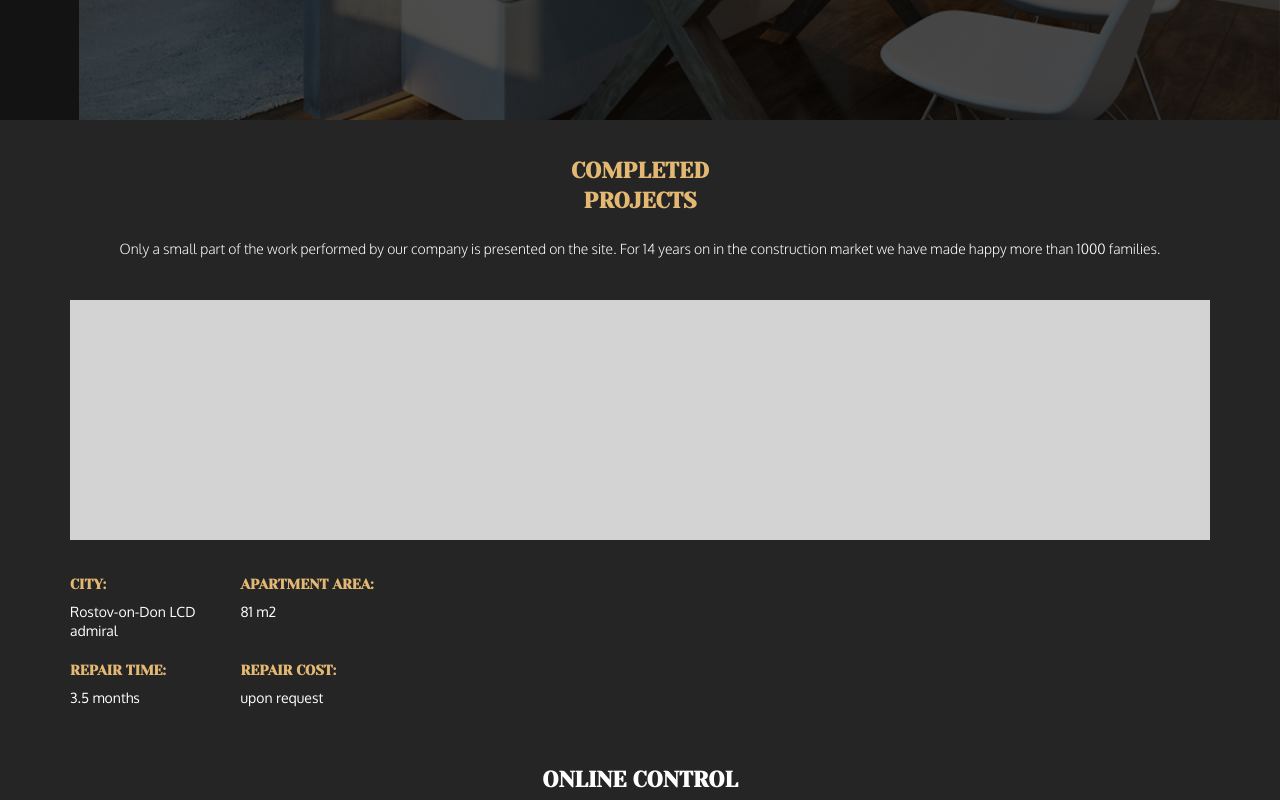
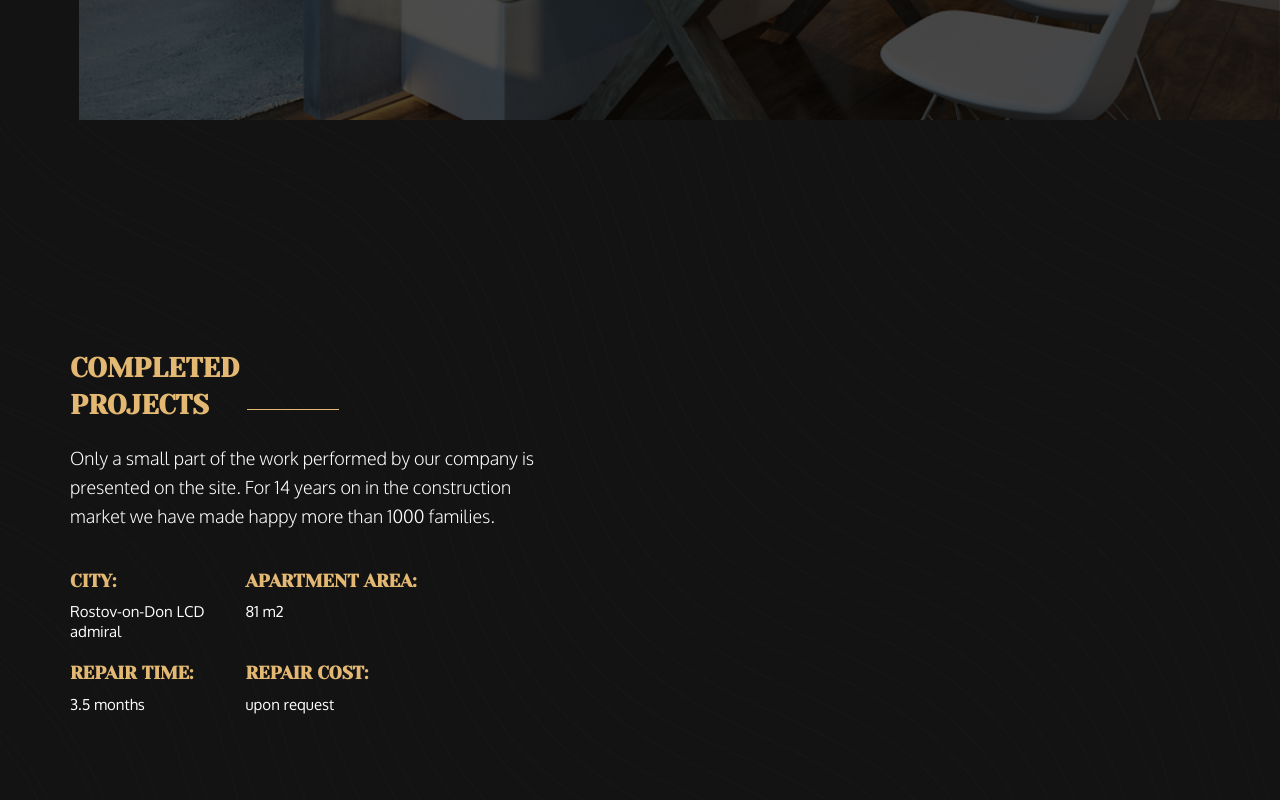
Before and after one commit to felixlopz/repair-design-project, a website: page src/copy/index.html in a window 1280 px wide. Shown: the part 680-1480 px from the top of the page. Drawn offline with nearby package versions, Linux system fonts and the light colour scheme; files that its build step writes are made by us from their sources; files whose address does not match are found by name.

Commit message:
preparing for implementing the projects section

```diff
--- a/src/copy/index.html
+++ b/src/copy/index.html
@@ -67,35 +67,37 @@
 		</div>
 	</header>
 	<main>
-		<section class="projects container">
-			<h2 class="title title--primary">
+		<section class="projects">
+			<div class="container">
+				<h2 class="title title--primary projects__title">
 					Completed <br> Projects
 				</h2>
-			<p class="paragraph control__paragraph">
+				<p class="paragraph projects__paragraph">
 					Only a small part of the work performed by our company is presented on the site. For 14 years on in the construction market we have made happy more than 1000 families.
 				</p>
-			<div class="carousel">
-				<div class="carousel__images">
+				<div class="project-carousel">
+					<div class="project-carousel__images">
 					</div>
-				<div class="carousel__info">
-					<ul class="carousel__details">
-						<li class="carousel__item">
-							<h3 class="carousel__title">city:</h3>
-							<p class="carousel__desc">Rostov-on-Don LCD admiral</p>
+					<div class="project-carousel__info">
+						<ul class="project-carousel__details">
+							<li class="project-carousel__item">
+								<h3 class="project-carousel__title">city:</h3>
+								<p class="project-carousel__desc">Rostov-on-Don LCD admiral</p>
 							</li>
-						<li class="carousel__item">
-							<h3 class="carousel__title">apartment area:</h3>
-							<p class="carousel__desc">81 m2</p>
+							<li class="project-carousel__item">
+								<h3 class="project-carousel__title">apartment area:</h3>
+								<p class="project-carousel__desc">81 m2</p>
 							</li>
-						<li class="carousel__item">
-							<h3 class="carousel__title">repair time:</h3>
-							<p class="carousel__desc">3.5 months</p>
+							<li class="project-carousel__item">
+								<h3 class="project-carousel__title">repair time:</h3>
+								<p class="project-carousel__desc">3.5 months</p>
 							</li>
-						<li class="carousel__item">
-							<h3 class="carousel__title">repair cost:</h3>
-							<p class="carousel__desc">upon request</p>
+							<li class="project-carousel__item">
+								<h3 class="project-carousel__title">repair cost:</h3>
+								<p class="project-carousel__desc">upon request</p>
 							</li>
 						</ul>
+					</div>
 				</div>
 			</div>
 		</section>
--- a/src/sass/base/_typography.scss
+++ b/src/sass/base/_typography.scss
@@ -29,3 +29,16 @@
 		margin-bottom: 4rem;
 	}
 }
+
+
+// Dekstop Styles
+@include respond (tab-port){
+	.title{
+		font-size: 2.7rem;
+	}
+	.paragraph{
+		font-size: 1.8rem;
+		line-height: 29px;
+	}
+
+}
--- a/src/sass/components/_carousel.scss
+++ b/src/sass/components/_project-carousel.scss
@@ -1,4 +1,4 @@
-.carousel{
+.project-carousel{
 	&__images{
 		height: 24rem;
 		background: lightgrey;
@@ -36,4 +36,24 @@
 		font-size: 1.4rem;
 		line-height: 135.84%;
 	}
+
+	@include respond(tab-port){
+		&__images{
+			display: none;
+		}
+
+		&__info{
+			max-width: 35.1rem;
+		}
+
+		&__title{
+			font-size: 1.8rem;
+
+		}
+
+		&__desc{
+			font-size: 1.5rem;
+			line-height: 20px;
+		}
+	}
 }
--- a/src/sass/main.scss
+++ b/src/sass/main.scss
@@ -12,7 +12,7 @@
 
 // 5. Components
 @import 'components/button', 'components/separator', 'components/form',
-			  'components/carousel', 'components/card', 'components/team';
+			  'components/project-carousel', 'components/card', 'components/team';
 
 // 6. Page-specific styles
 @import 'pages/home';
--- a/src/sass/pages/_home.scss
+++ b/src/sass/pages/_home.scss
@@ -1,6 +1,37 @@
 
 .projects{
 	margin-top: 3.6rem;
+
+	@include respond (tab-port){
+		position: relative;
+		min-height: 107.4rem;
+		padding-top: 17.6rem;
+		margin-top: 0;
+		text-align: left;
+		background:
+		 url('../assets/bg-projects.png'), $clr-secondary-darker;
+		background-position: center center;
+		background-size: cover;
+
+		&__title{
+			margin-top: 5.3rem;
+			display: inline-block;
+			position: relative;
+
+			&::after{
+				content: '';
+				position: absolute;
+				width: 9.2rem;
+				height: 1px;
+				top: 80%;
+				right: -10rem;
+				background-color:$clr-primary;
+			}
+		}
+		&__paragraph{
+			width: 42%;
+		}
+	}
 }
 
 .control{
@@ -103,11 +134,4 @@
 		}
 	}
 
-	&__link{
-
-	}
-
-	&__icon{
-
-	}
 }
```
Lines whose indentation alone changed are shown as unchanged.
